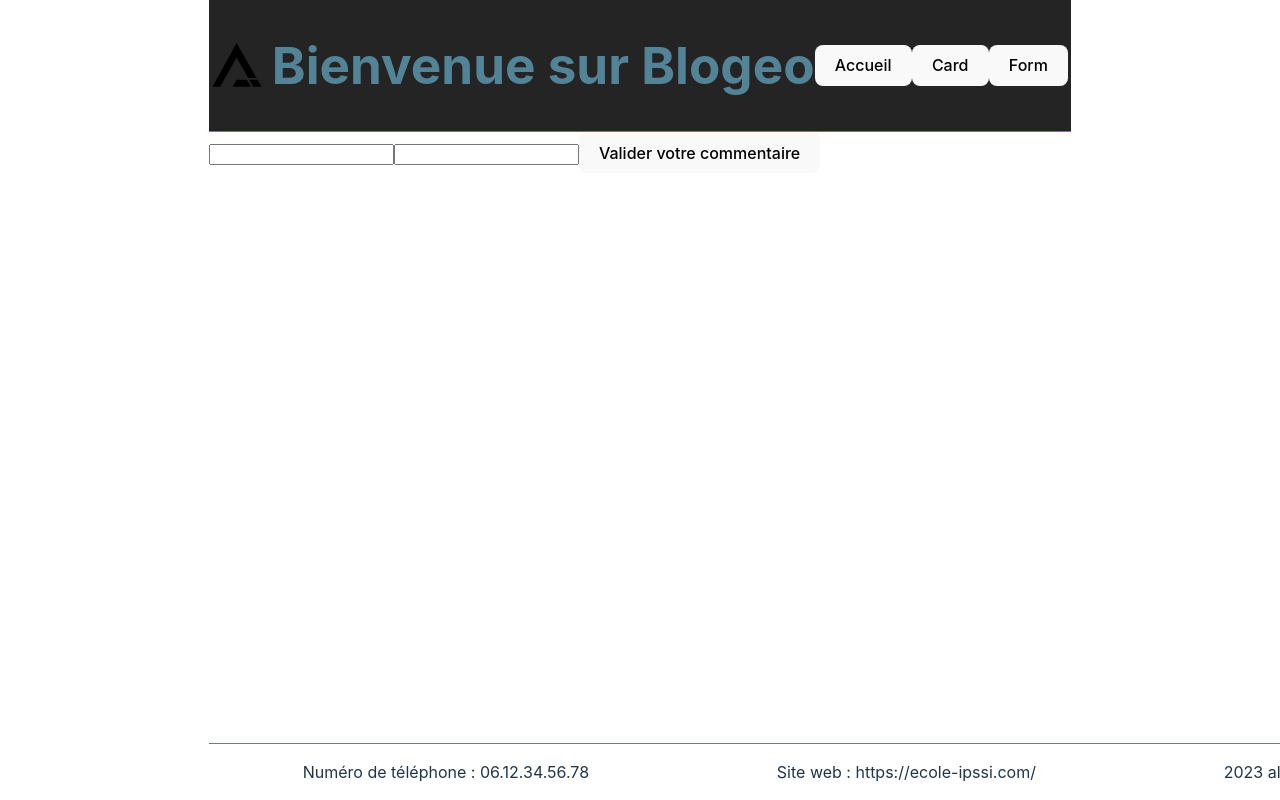
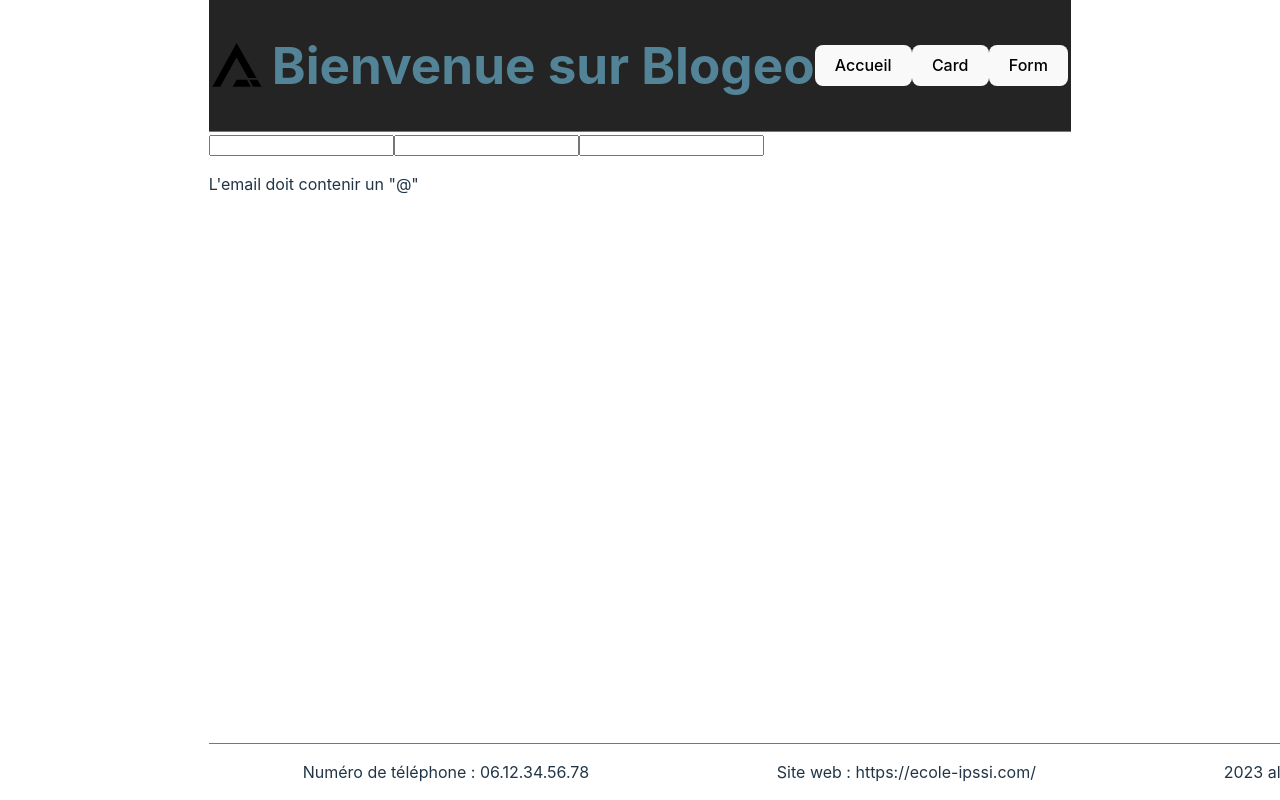
Before and after one commit to AntoineAvn/blog-react, a React (Vite) app: page /form in a window 1280 px wide. Shown: the top 800 px of the page. Built offline with nearby package versions, Linux system fonts and the light colour scheme.

Commit message:
add verification email of arobase

```diff
--- a/src/components/FormBlog.jsx
+++ b/src/components/FormBlog.jsx
@@ -9,22 +9,24 @@ function valider (e) {
 
 function FormBlog(){
 
+    const [input_email, setInputEmail] = useState('');
     const [input_name, setInputName] = useState('');
     const [input_commentaire, setInputCommentaire] = useState('');
 
-    let InputErrorNumber = input_name.includes("_");
+    let InputErrorNumber = input_email.includes("@");
 
     return (
         <form className="form" onSubmit={valider}>
+            <input type="text" name="mon_email" onChange={(e)=> setInputEmail(e.target.value)}/>
             <input type="text" name="mon_nom" onChange={(e)=> setInputName(e.target.value)}/>
             <input type="text" name="mon_commentaire" onChange={(e)=> setInputCommentaire(e.target.value)}/>
-            {/* <button type='submit' onClick={()=> alert(input_name + " " + input_commentaire)}>Valider votre commentaire</button> */}
             { InputErrorNumber ?
+
+                <button type='submit' onClick={()=> alert(input_email + " " + input_name + " " + input_commentaire)}>Valider votre commentaire</button>
+                :
                 <div>
-                    <p className="error">Le nom ne doit pas contenir de "_"</p>
+                    <p className="error">L'email doit contenir un "@"</p>
                 </div>
-                :
-                <button type='submit' onClick={()=> alert(input_name + " " + input_commentaire)}>Valider votre commentaire</button>
             }
         </form>
     );
```
